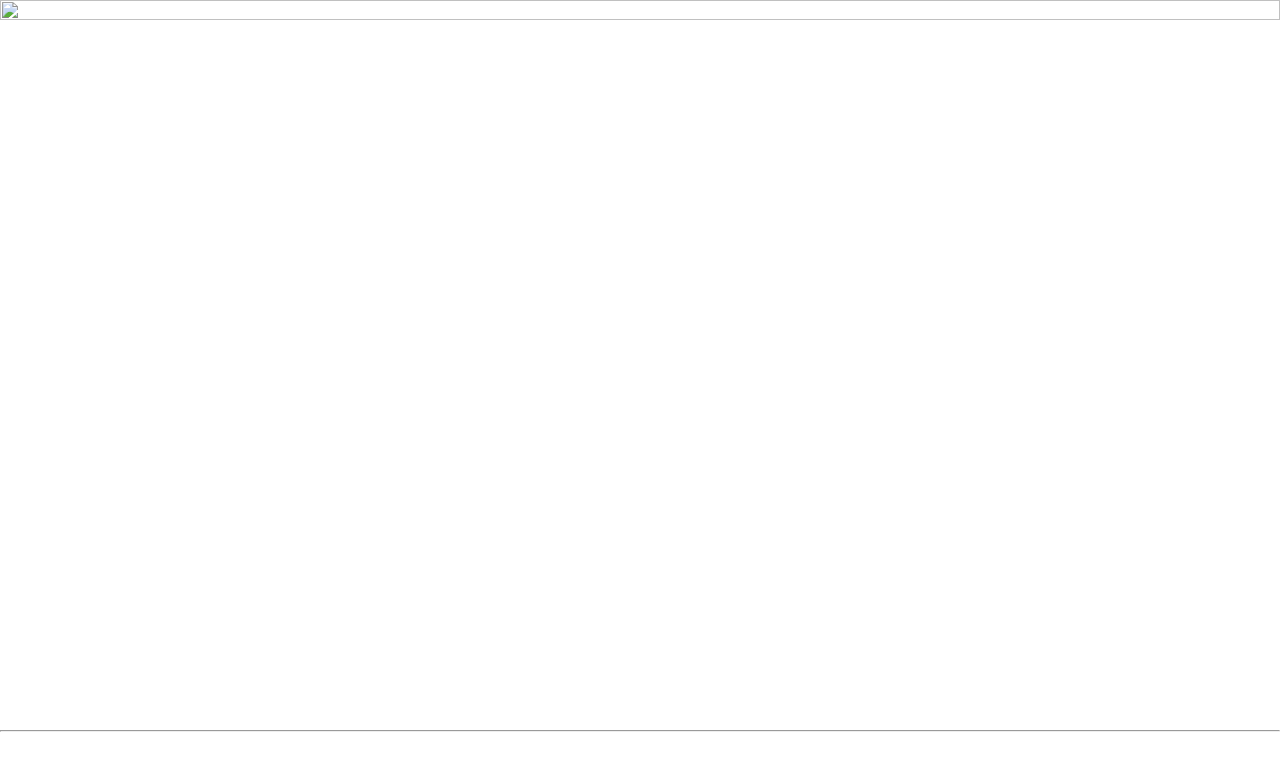
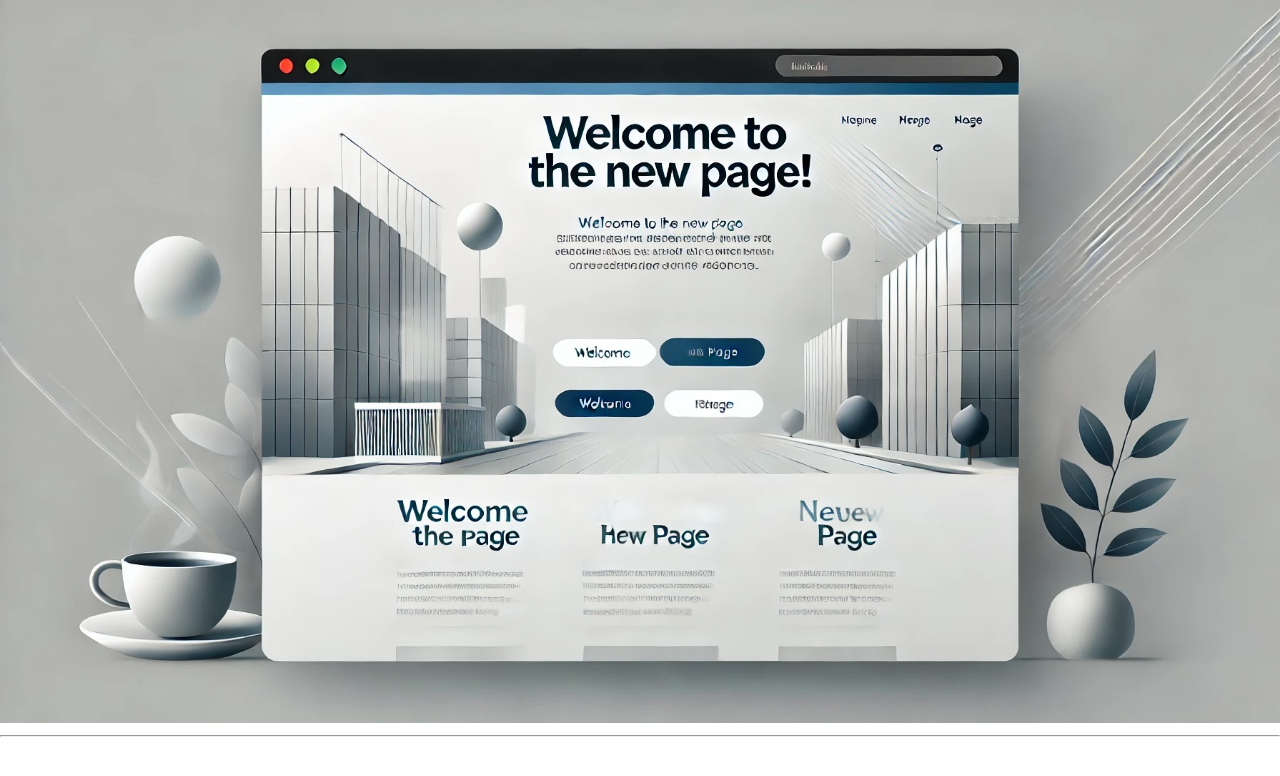
Before and after one commit to erica239/11401DW, a plain HTML site: page welcome.html in a window 1280 px wide. Drawn offline with Linux system fonts and the light colour scheme.

Commit message:
Update welcome.html

```diff
--- a/welcome.html
+++ b/welcome.html
@@ -23,7 +23,7 @@
 <body>
 
 <!-- Add image -->
-<img id="img_welcome" src="image/welcome.jpg" width="1290" height="728" alt="" title="welcome page" />
+<img id="img_welcome" src="images/welcome.jpg" width="1290" height="728" alt="" title="welcome page" />
 
 	<hr>
 
```
